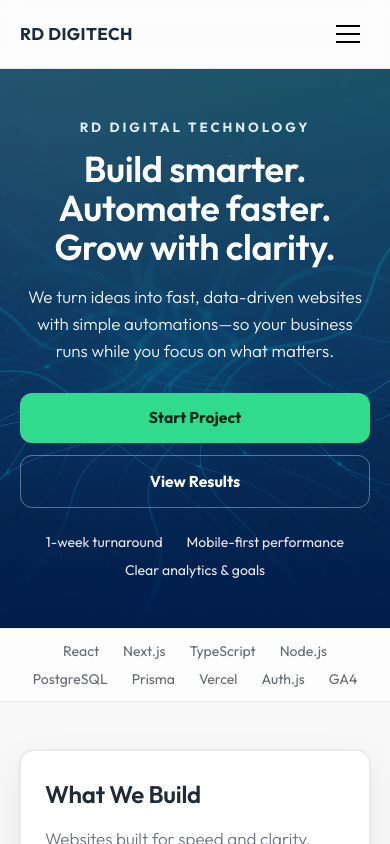
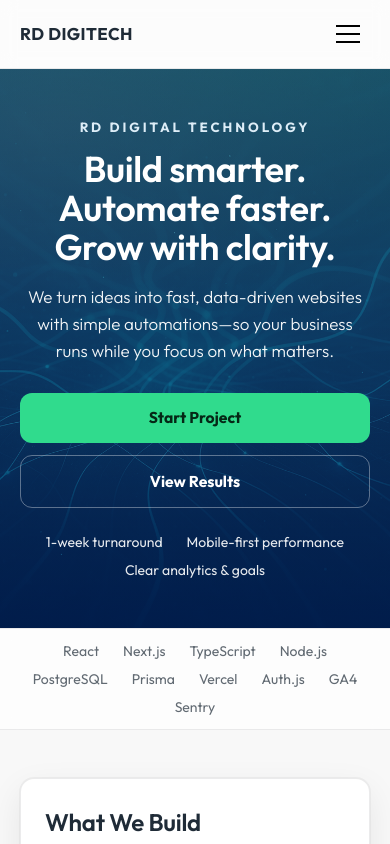
Before and after one commit to ralphdaryn/rddigitaltech, a Next.js app: page / in a window 390 px wide. Shown: the top 844 px of the page. Built offline with nearby package versions, Linux system fonts and the light colour scheme.

Commit message:
add rename techstack and add featured work, capabilities and advantage component

```diff
--- a/src/app/page.tsx
+++ b/src/app/page.tsx
@@ -1,9 +1,11 @@
 import Image from "next/image";
 import Link from "next/link";
 import Container from "@/components/Container";
-import TechStackBar from "@/components/TechStackBar";
+import TechStack from "@/components/TechStack";
 import Reviews from "@/components/Reviews";
 import Capabilities from "@/components/Capabilities";
+import Advantage from "@/components/Advantage";
+import FeaturedWork from "@/components/FeaturedWork";
 
 export default function Home() {
   return (
@@ -30,14 +32,14 @@ export default function Home() {
         <Container className="_container relative z-10 text-center md:text-left">
           <p className="eyebrow">RD DIGITAL TECHNOLOGY</p>
 
-          {/* Catchy, motivating headline */}
+          {/* Headline */}
           <h1 className="mt-3 font-extrabold leading-[1.05] text-[clamp(2.3rem,4.9vw,3.9rem)]">
             Build smarter.
             <br className="hidden sm:block" /> Automate faster.
             <br className="hidden sm:block" /> Grow with clarity.
           </h1>
 
-          {/* Crisp subhead */}
+          {/* Subhead */}
           <p className="mt-4 max-w-2xl fw-light text-[17px] opacity-95">
             We turn ideas into fast, data-driven websites with simple
             automations—so your business runs while you focus on what matters.
@@ -70,25 +72,28 @@ export default function Home() {
         </Container>
       </section>
 
-      {/* Tech stack bar */}
-      <TechStackBar />
+      <TechStack />
 
-      {/* Capabilities (replaces old “What we do”) */}
+      {/* What we build */}
       <Capabilities />
+
+      <Advantage />
+
+      <FeaturedWork />
 
       {/* REVIEWS */}
       <Reviews
         items={[
           {
             quote:
-              "lorem ipsum dolor sit amet, consectetur adipiscing elit. Sed do eiusmod tempor incididunt ut labore et dolore magna aliqua.",
-            author: "John Doe",
+              "Clean build and fast turnaround. Our contact form finally routes correctly—exactly what we needed.",
+            author: "J. Singh",
             meta: "Owner, Lakeside Fitness",
           },
           {
             quote:
-              "lorem ipsum dolor sit amet, consectetur adipiscing elit. Sed do eiusmod tempor incididunt ut labore et dolore magna aliqua.",
-            author: "Jane Smith",
+              "Automations save us hours each week. Leads go straight to our sheet and we get a weekly summary.",
+            author: "M. Patel",
             meta: "Clinic Manager",
           },
         ]}
--- /dev/null
+++ b/src/components/Advantage.tsx
@@ -0,0 +1,54 @@
+import { ReactNode } from "react";
+
+type Feature = { icon: ReactNode; title: string; blurb: string };
+
+const FEATURES: Feature[] = [
+  {
+    icon: <span aria-hidden>⚡</span>,
+    title: "Performance-First Websites",
+    blurb:
+      "Built with Next.js & TypeScript, optimized for Core Web Vitals and mobile—fast, accessible, and SEO-ready.",
+  },
+  {
+    icon: <span aria-hidden>🤖</span>,
+    title: "Automation & AI",
+    blurb:
+      "Connect tools with Zapier/n8n and OpenAI to route leads, send emails, and handle repetitive work automatically.",
+  },
+  {
+    icon: <span aria-hidden>📊</span>,
+    title: "Analytics with Clarity",
+    blurb:
+      "GA4 + lightweight dashboards turn activity into insights—track conversions and see what’s working, in real time.",
+  },
+];
+
+export default function Advantage() {
+  return (
+    <section id="advantage" className="section">
+      <div className="_container">
+        <div className="panel p-6 md:p-8">
+          <header className="mb-6">
+            <h2>Our Advantage</h2>
+            <p className="mt-3 max-w-2xl fw-light text-[color:var(--rd-muted)]">
+              Every RD Digitech build is engineered to perform, automate, and
+              measure—so your site becomes a system that grows your business.
+            </p>
+          </header>
+
+          <ul className="grid gap-4 md:grid-cols-3">
+            {FEATURES.map((f) => (
+              <li key={f.title} className="card p-5">
+                <div className="text-2xl">{f.icon}</div>
+                <h3 className="mt-2 fw-bold">{f.title}</h3>
+                <p className="mt-1 text-sm text-[color:var(--rd-muted)]">
+                  {f.blurb}
+                </p>
+              </li>
+            ))}
+          </ul>
+        </div>
+      </div>
+    </section>
+  );
+}
--- a/src/components/Capabilities.tsx
+++ b/src/components/Capabilities.tsx
@@ -6,7 +6,7 @@ type Capability = {
   title: string;
   blurb: string;
   image: string; // Unsplash URL
-  deliverables: string[]; // concrete outputs recruiters/clients understand
+  deliverables: string[]; // concrete outputs
   stack: string[]; // modern, hire-ready tools
   ctaHref: string;
   ctaLabel: string;
@@ -96,7 +96,7 @@ export default function Capabilities() {
             <h2>What We Build</h2>
             <p className="mt-3 max-w-2xl fw-light text-[color:var(--rd-muted)]">
               Websites built for speed and clarity, automations that cut
-              busywork and analytics that show what’s working — all aligned to
+              busywork, and analytics that show what’s working — all aligned to
               your goals.
             </p>
           </header>
@@ -104,7 +104,6 @@ export default function Capabilities() {
           <ul className="grid gap-4 md:grid-cols-3">
             {CAPABILITIES.map((c) => (
               <li key={c.key} className="card overflow-hidden p-0">
-                {/* Image */}
                 <div className="relative aspect-[16/9] w-full">
                   <Image
                     src={c.image}
@@ -116,7 +115,6 @@ export default function Capabilities() {
                   />
                 </div>
 
-                {/* Body */}
                 <div className="p-5">
                   <h3 className="fw-bold">{c.title}</h3>
                   <p className="mt-2 text-sm fw-regular text-[color:var(--rd-muted)]">
--- /dev/null
+++ b/src/components/FeaturedWork.tsx
@@ -0,0 +1,104 @@
+import Image from "next/image";
+import Link from "next/link";
+
+type Project = {
+  title: string;
+  summary: string;
+  image: string; // Unsplash or /public path
+  stack: string[];
+  href: string;
+  result?: string; // optional highlight metric
+};
+
+const PROJECTS: Project[] = [
+  {
+    title: "StepByStepStars",
+    summary: "Events & payments with automated confirmations and dashboards.",
+    image:
+      "https://images.unsplash.com/photo-1522071820081-009f0129c71c?auto=format&fit=crop&w=1600&q=80",
+    stack: ["React", "Stripe", "Node.js", "PostgreSQL", "Sentry"],
+    href: "#",
+    result: "No-show rate down with reminders",
+  },
+  {
+    title: "Rikakuma",
+    summary: "Modern brochure site with lead routing to Notion & email.",
+    image:
+      "https://images.unsplash.com/photo-1493723843671-1d655e66ac1c?auto=format&fit=crop&w=1600&q=80",
+    stack: ["Next.js", "Tailwind", "Notion API", "Resend", "Plausible"],
+    href: "#",
+  },
+  {
+    title: "KSnap Studio",
+    summary: "Photography booking site with SEO, fast forms, and analytics.",
+    image:
+      "https://images.unsplash.com/photo-1519389950473-47ba0277781c?auto=format&fit=crop&w=1600&q=80",
+    stack: ["Next.js", "TypeScript", "Vercel", "Resend", "GA4"],
+    href: "#",
+    result: "Bookings up in first month",
+  },
+];
+
+function Chip({ children }: { children: React.ReactNode }) {
+  return (
+    <span className="inline-flex items-center rounded-md border border-[var(--rd-border)] bg-white/70 px-2 py-1 text-xs fw-regular">
+      {children}
+    </span>
+  );
+}
+
+export default function FeaturedWork() {
+  return (
+    <section id="featured-work" className="section">
+      <div className="_container">
+        <div className="panel p-6 md:p-8">
+          <header className="mb-6">
+            <h2>Featured Work</h2>
+            <p className="mt-3 max-w-2xl fw-light text-[color:var(--rd-muted)]">
+              Recent projects that blend clean design, automation, and
+              analytics.
+            </p>
+          </header>
+
+          <ul className="grid gap-4 md:grid-cols-3">
+            {PROJECTS.map((p) => (
+              <li key={p.title} className="card overflow-hidden p-0">
+                <div className="relative aspect-[16/9] w-full">
+                  <Image
+                    src={p.image}
+                    alt=""
+                    fill
+                    sizes="(min-width:768px) 33vw, 100vw"
+                    className="object-cover"
+                    priority
+                  />
+                </div>
+                <div className="p-5">
+                  <h3 className="fw-bold">{p.title}</h3>
+                  <p className="mt-2 text-sm text-[color:var(--rd-muted)]">
+                    {p.summary}
+                  </p>
+                  <div className="mt-3 flex flex-wrap gap-2">
+                    {p.stack.map((s) => (
+                      <Chip key={s}>{s}</Chip>
+                    ))}
+                  </div>
+                  {p.result && (
+                    <div className="mt-3 text-sm fw-regular">
+                      Result: {p.result}
+                    </div>
+                  )}
+                  <div className="mt-5">
+                    <Link href={p.href} className="btn btn-ghost">
+                      View project
+                    </Link>
+                  </div>
+                </div>
+              </li>
+            ))}
+          </ul>
+        </div>
+      </div>
+    </section>
+  );
+}
--- /dev/null
+++ b/src/components/TechStack.tsx
@@ -0,0 +1,29 @@
+export default function TechStack() {
+  const items = [
+    "React",
+    "Next.js",
+    "TypeScript",
+    "Node.js",
+    "PostgreSQL",
+    "Prisma",
+    "Vercel",
+    "Auth.js",
+    "GA4",
+    "Sentry",
+  ] as const;
+
+  return (
+    <div className="border-y border-[var(--rd-border)] bg-white/70 backdrop-blur">
+      <div className="_container py-3">
+        <h2 className="sr-only">Technology stack</h2>
+        <ul className="text-sm flex flex-wrap items-center gap-x-6 gap-y-2 justify-center">
+          {items.map((name) => (
+            <li key={name} className="opacity-70">
+              {name}
+            </li>
+          ))}
+        </ul>
+      </div>
+    </div>
+  );
+}
--- a/src/components/TechStackBar.tsx
+++ /dev/null
@@ -1,65 +0,0 @@
-// components/TechStackBar.tsx
-type Variant = "services" | "ecommerce" | "saas";
-
-const STACKS: Record<Variant, string[]> = {
-  services: [
-    "React",
-    "Next.js",
-    "TypeScript",
-    "Node.js",
-    "PostgreSQL",
-    "Prisma",
-    "Vercel",
-    "Auth.js",
-    "GA4",
-  ],
-  ecommerce: [
-    "React",
-    "Next.js",
-    "TypeScript",
-    "Shopify",
-    "Stripe",
-    "Klaviyo",
-    "PostgreSQL",
-    "Prisma",
-    "Vercel",
-    "Plausible",
-    "Sentry",
-  ],
-  saas: [
-    "React",
-    "Next.js",
-    "TypeScript",
-    "Node.js",
-    "PostgreSQL (Supabase)",
-    "Prisma",
-    "tRPC / REST",
-    "Vercel",
-    "Auth.js / Clerk",
-    "Stripe",
-    "PostHog",
-    "Sentry",
-  ],
-};
-
-export default function TechStackBar({
-  variant = "services",
-}: {
-  variant?: Variant;
-}) {
-  const items = STACKS[variant];
-  return (
-    <div className="border-y border-[var(--rd-border)] bg-white/70 backdrop-blur">
-      <div className="_container py-3">
-        <h2 className="sr-only">Technology stack</h2>
-        <ul className="text-sm flex flex-wrap items-center gap-x-6 gap-y-2 justify-center">
-          {items.map((name) => (
-            <li key={name} className="opacity-70">
-              {name}
-            </li>
-          ))}
-        </ul>
-      </div>
-    </div>
-  );
-}
```
